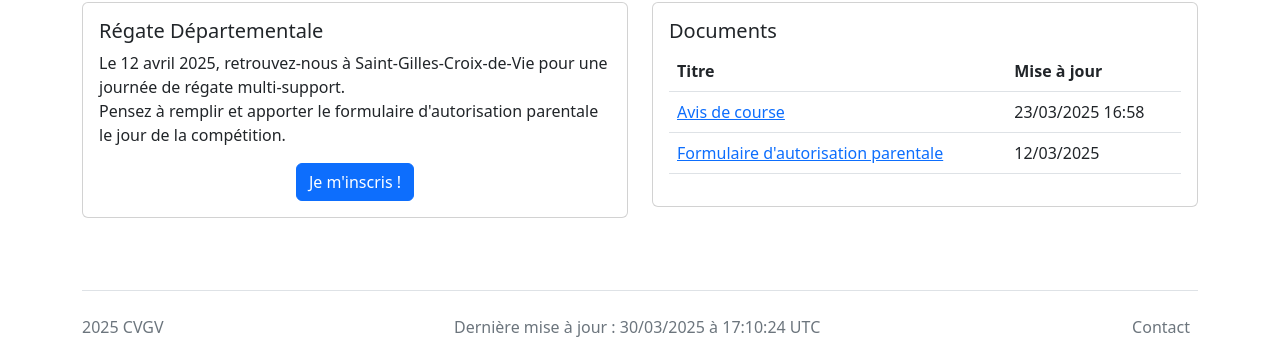
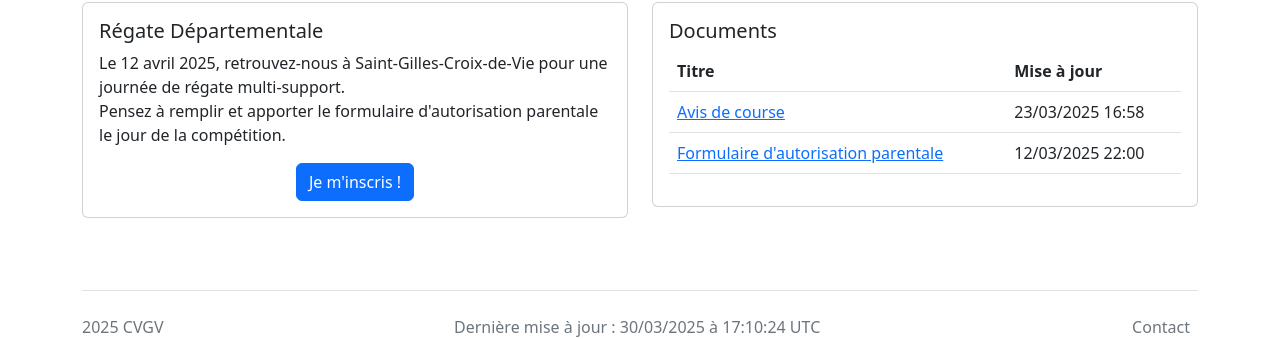
Before and after one commit to cvgv-asso/cvgv-asso.github.io, a Jekyll site: the page built from regates-voile-legere.html, in a window 1280 px wide. Shown: the part 477-816 px from the top of the page. Built offline with Jekyll 4.4.1, drawn with Linux system fonts in a browser that asks for light colours; comment, search, counter and statistics services are not loaded.

Commit message:
fix version

```diff
--- a/regates-voile-legere.html
+++ b/regates-voile-legere.html
@@ -61,7 +61,7 @@
                                         Formulaire d'autorisation parentale
                                     </a>
                                 </td>
-                                <td scope="row">12/03/2025</td>
+                                <td scope="row">12/03/2025 22:00</td>
                             </tr>
                         </tbody>
                     </table>
```
